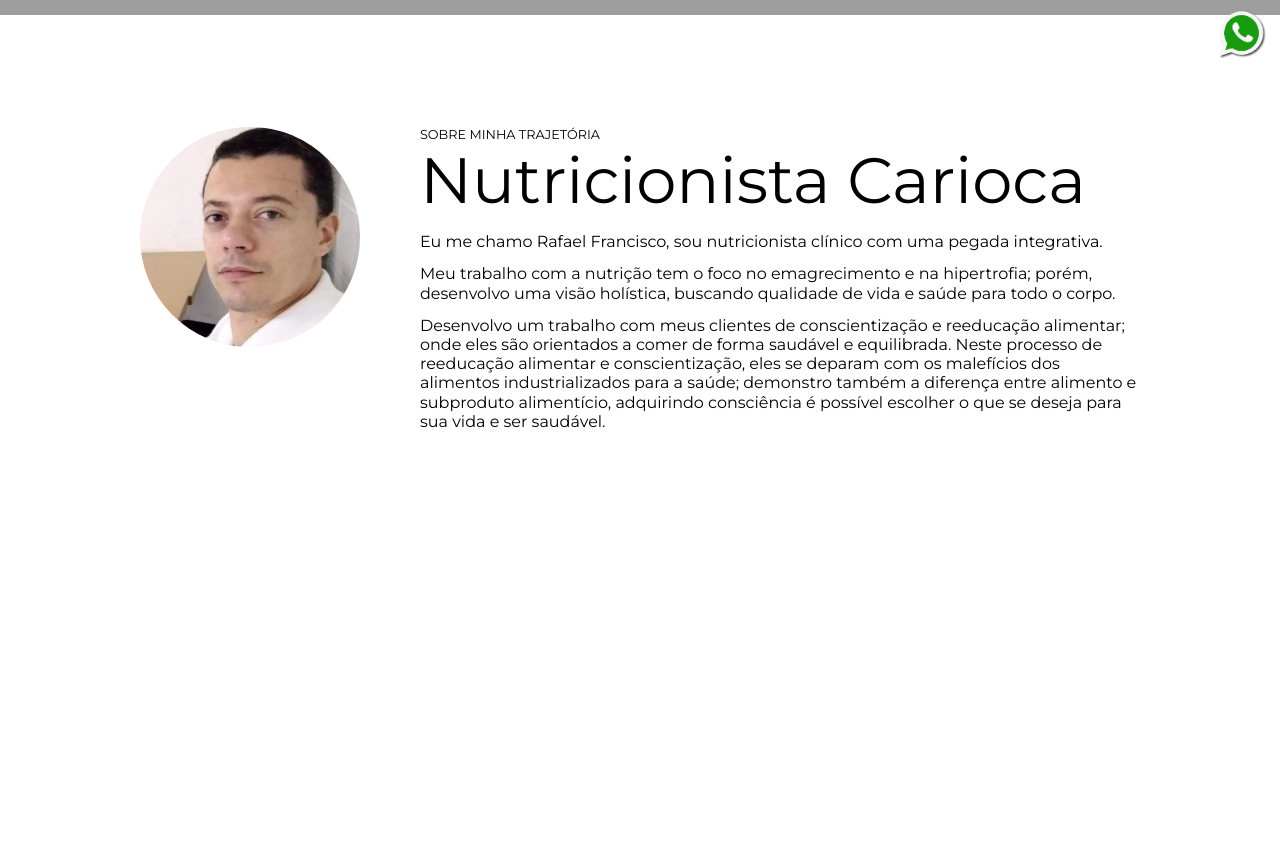
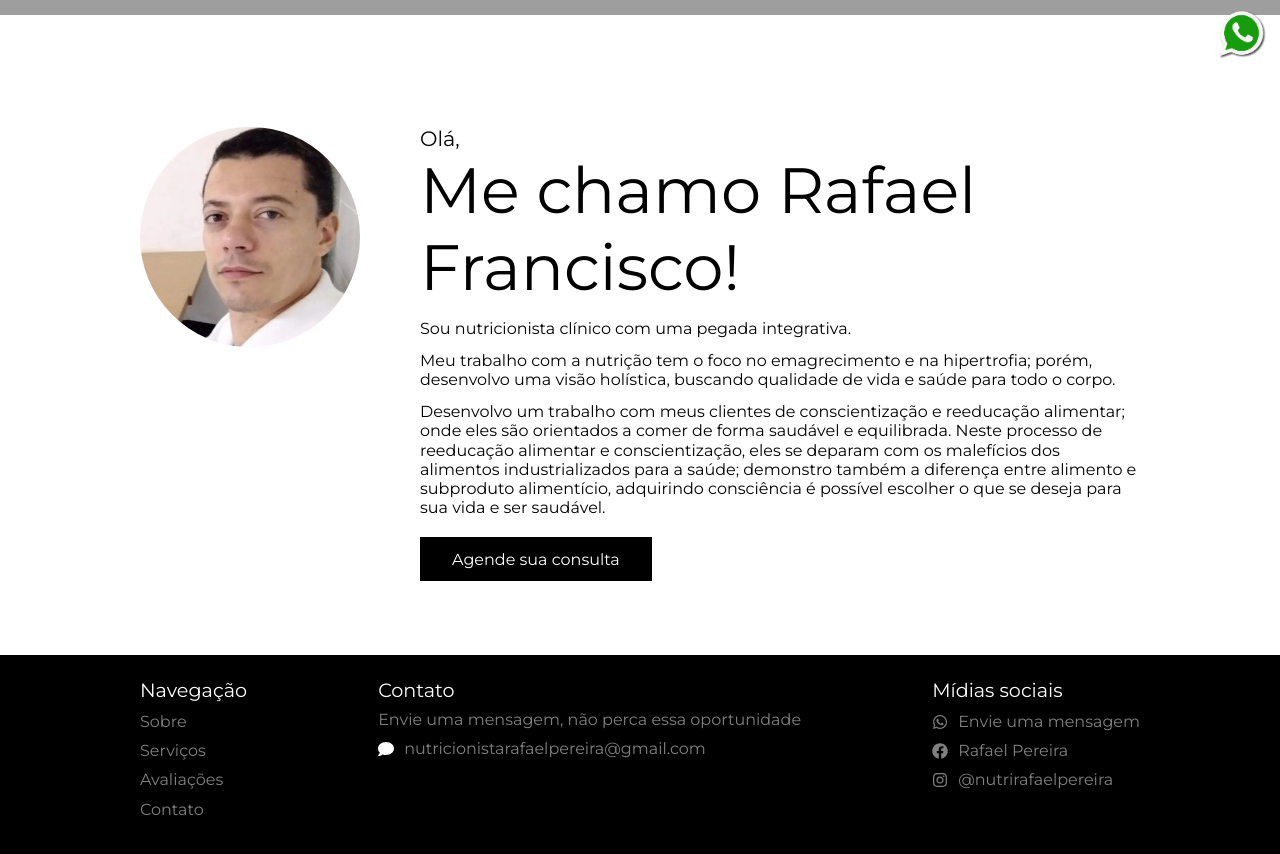
Before and after one commit to henriquepx/nutritionist_rafael, a React (Vite) app: page / in a window 1280 px wide. Shown: the part 720-1574 px from the top of the page. Before the commit the page ends 1375 px from the top, so only its background shows below. Built offline with nearby package versions, Linux system fonts and the light colour scheme; grey boxes are pictures that could not be loaded.

Commit message:
feat: add footer to project

```diff
--- a/src/App.jsx
+++ b/src/App.jsx
@@ -1,5 +1,6 @@
 import Wpp from "./components/Wpp"
 import About from "./sections/About"
+import Footer from "./sections/Footer"
 import Header from "./sections/Header"
 import Main from "./sections/Main"
 import GlobalStyle from "./styles/GlobalStyles"
@@ -14,6 +15,8 @@ function App() {
       <Header />
       <Main />
       <About />
+
+      <Footer />
     </>
   )
 }
--- a/src/sections/About.jsx
+++ b/src/sections/About.jsx
@@ -16,8 +16,7 @@ const ImgRafael = styled.img`
 `
 const AboutTextContainer = styled.div`
   h3 {
-    text-transform: uppercase;
-    font-size: .8rem;
+    font-size: 1.3rem;
   }
   h1 {
     font-size: 4rem;
@@ -27,8 +26,17 @@ const AboutTextContainer = styled.div`
   }
 `
 const TextIntroductionAbout = styled.div`
+  margin-bottom: 2rem;
   p {
     margin: 13px 0;
+  }
+`
+const ButtonToConsulta = styled.a`
+  padding: .8rem 2rem;
+  background-color: #000000;
+  color: #fff;
+  &:visited {
+    color: #fff;
   }
 `
 
@@ -37,13 +45,14 @@ const About = () => {
     <AboutContainer>
       <ImgRafael src="rafael.jpg" alt="Rafael Foto" />
       <AboutTextContainer>
-        <h3>Sobre minha trajetória</h3>
-        <h1>Nutricionista Carioca</h1>
+        <h3>Olá,</h3>
+        <h1>Me chamo Rafael Francisco!</h1>
         <TextIntroductionAbout>
-          <p>Eu me chamo Rafael Francisco, sou nutricionista clínico com uma pegada integrativa. </p>
+          <p>Sou nutricionista clínico com uma pegada integrativa. </p>
           <p>Meu trabalho com a nutrição tem o foco no emagrecimento e na hipertrofia; porém, desenvolvo uma visão holística, buscando qualidade de vida e saúde para todo o corpo.</p>
           <p>Desenvolvo um trabalho com meus clientes de conscientização e reeducação alimentar; onde eles são orientados a comer de forma saudável e equilibrada. Neste processo de reeducação alimentar e conscientização, eles se deparam com os malefícios dos alimentos industrializados para a saúde; demonstro também a diferença entre alimento e subproduto alimentício, adquirindo consciência é possível escolher o que se deseja para sua vida e ser saudável.</p>
         </TextIntroductionAbout>
+        <ButtonToConsulta href="#">Agende sua consulta</ButtonToConsulta>
       </AboutTextContainer>
     </AboutContainer>
   )
--- /dev/null
+++ b/src/sections/Footer.jsx
@@ -0,0 +1,88 @@
+import styled from 'styled-components';
+import { FaWhatsapp, FaFacebook, FaInstagram, FaVoicemail, FaComment } from 'react-icons/fa'
+
+const FooterContainer = styled.footer`
+    height: 40vh;
+    background-color: #000;
+    color: #fff;
+    padding: 1.5rem .5rem;
+    a {
+        color: #fff;
+    }
+`
+const FooterSize = styled.div`
+    max-width: 1000px;
+    width: 100%;
+    margin: 0 auto;
+
+    display: flex;
+    justify-content: space-between;
+`
+const DivSeparateTopics = styled.div`
+    h1 {
+            font-size: 1.2rem;
+            margin-bottom: .5rem;
+        }
+        a {
+            color: gray;
+            display: flex;
+            align-items: center;
+            gap: 10px;
+            margin: 10px 0;
+        }
+        div {
+            display: flex;
+            align-items: center;
+            gap: 10px;
+            margin: 10px 0;
+        }
+        p {
+            color: gray;
+            display: flex;
+        }
+`
+
+const Footer = () => {
+  return (
+      <FooterContainer>
+          <FooterSize>
+            <DivSeparateTopics>
+                <h1>Navegação</h1>
+                <nav>
+                    <ul>
+                        <li><a href="#">Sobre</a></li>
+                        <li><a href="#">Serviços</a></li>
+                        <li><a href="#">Avaliações</a></li>
+                        <li><a href="#">Contato</a></li>
+                    </ul>
+                </nav>
+            </DivSeparateTopics>
+            <DivSeparateTopics>
+                  <h1>Contato</h1>
+                  <p>Envie uma mensagem, não perca essa oportunidade</p>
+                  <div>
+                      <FaComment />
+                      <p>nutricionistarafaelpereira@gmail.com</p>
+                  </div>
+            </DivSeparateTopics>
+            <DivSeparateTopics>
+                  <h1>Mídias sociais</h1>
+                  <a href="#" target='_blank'>
+                      <FaWhatsapp />
+                      <p>Envie uma mensagem</p>
+                  </a>
+                  <a href="#" target='_blank'>
+                      <FaFacebook />
+                      <p>Rafael Pereira</p>
+                  </a>
+                  <a href="#" target='_blank'>
+                      <FaInstagram />
+                      <p>@nutrirafaelpereira</p>
+                  </a>
+            </DivSeparateTopics>
+          </FooterSize>
+    </FooterContainer>
+  )
+}
+
+export default Footer
```
